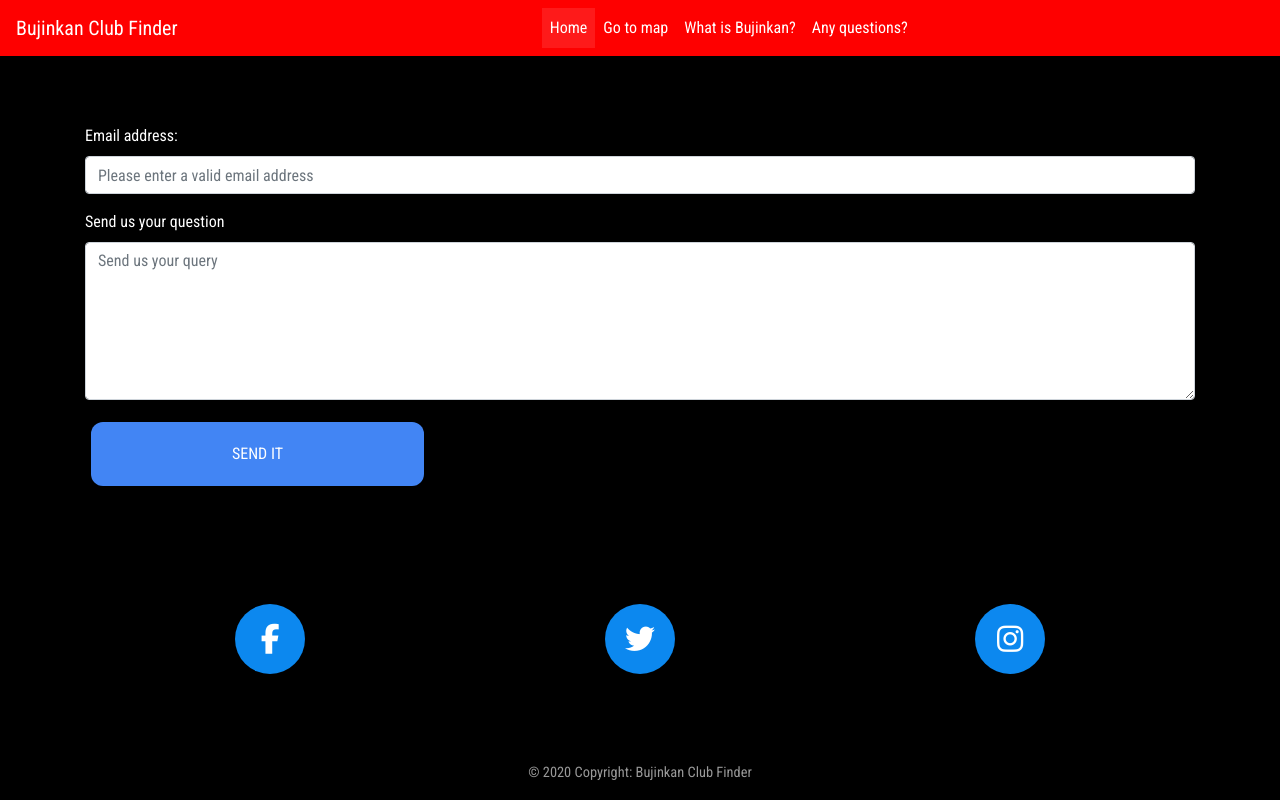
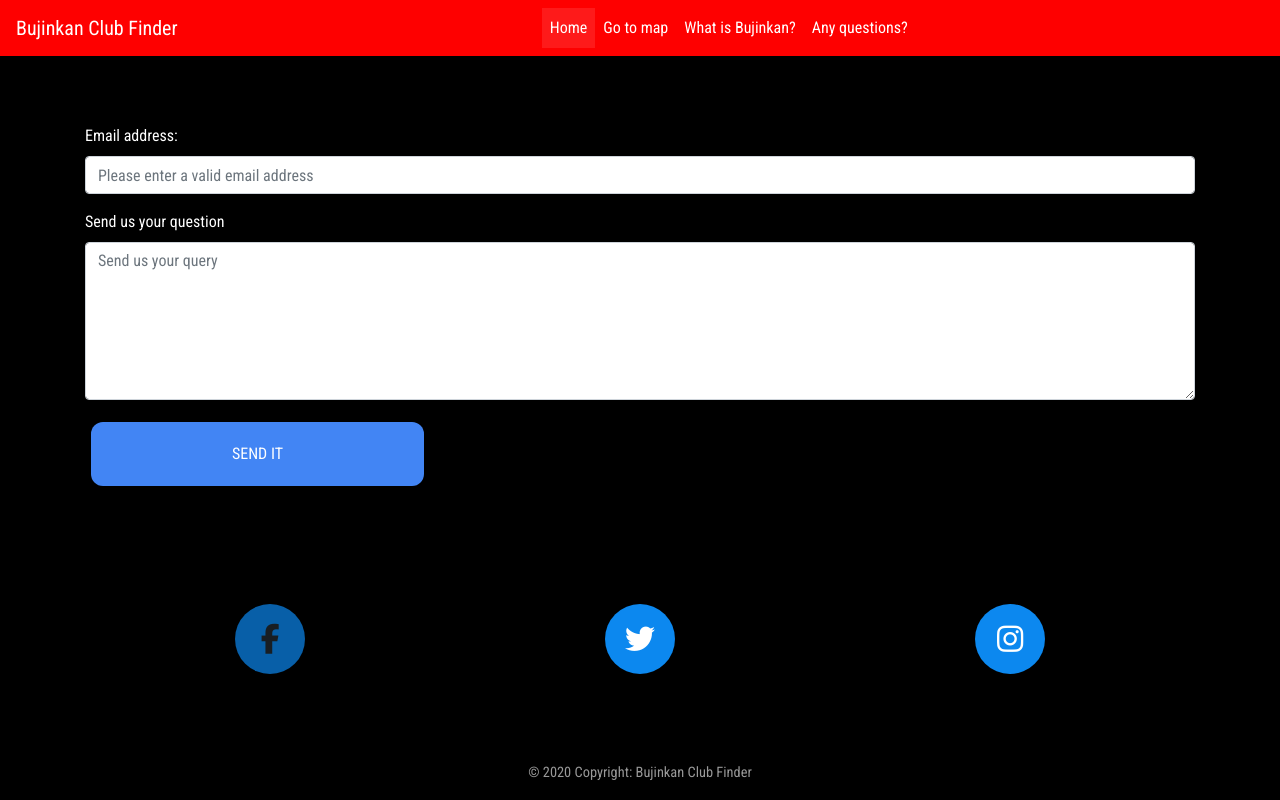
Before and after one commit to Code-Institute-Submissions/tadhgnolan-MilestoneProject2, a plain HTML site: page index.html in a window 1280 px wide. In both pictures the pointer is over the link 270 px from the left and 2541 px from the top of the page. Shown: the part 1902-2702 px from the top of the page. Drawn offline with nearby package versions, Linux system fonts and the light colour scheme; some packages are replaced by stand-ins of ours.

Commit message:
added notes & styling for social media icons

```diff
--- a/style.css
+++ b/style.css
@@ -105,6 +105,7 @@ a {
   box-shadow: 10px 10px 5px 0px rgba(0, 0, 0, 0.75);
 }
 
+/* Hover for highlighting button & prevent accidental click */
 #submit:hover {
   opacity: 0.7;
   color: #f2e0bd;
@@ -134,11 +135,13 @@ a {
   border-left: 1px solid #cccccc;
 }
 
+/* To increase the size of the first letter of the section */
 .capital {
   font-size: 150% !important;
   padding: right 1px;
 }
 
+/* Over-riding linked styling */
 .page-footer {
   background-color: black !important;
   color: white !important;
@@ -154,6 +157,12 @@ a {
   text-align: center;
   text-decoration: none;
   border-radius: 50%;
+}
+
+/* Hover for highlighting icons & prevent accidental click */
+.fa:hover {
+  opacity: 0.7;
+  color: #232c34;
 }
 
 html,
```
Also changed, not shown: index.html (+5 -2 lines).
